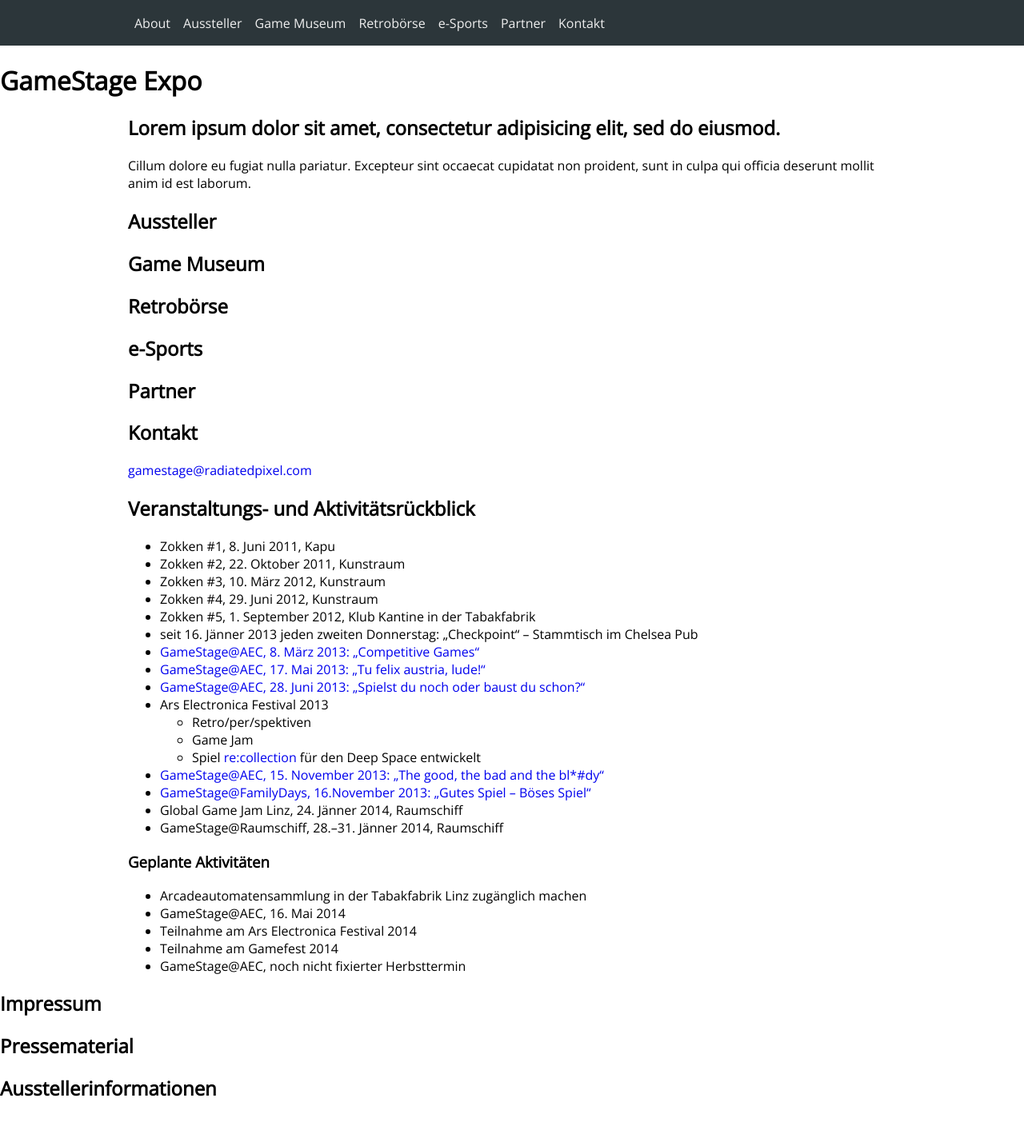
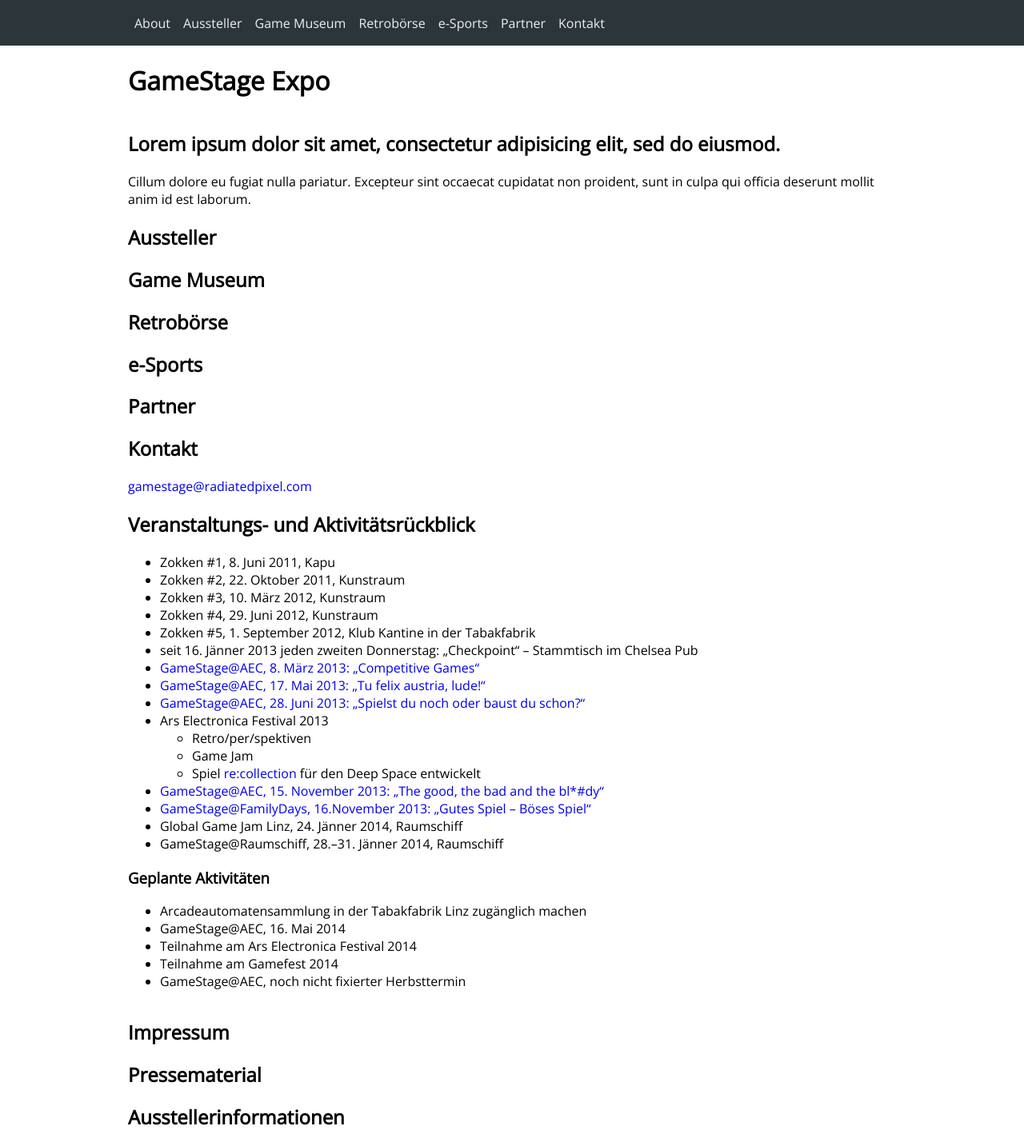
Before and after one commit to Lorti/gsexpo, a Jekyll site: the page built from index.html, in a window 1280 px wide. Shown: the whole page at 80% size. Built offline with Jekyll 4.4.1, drawn with Linux system fonts in a browser that asks for light colours; nearby versions of some CDN libraries; Markdown is read by kramdown in place of the engine named in the settings; before the commit the page ends 1397 px from its top, so only the background shows below that.

Commit message:
page title fixed, row class added to header and footer

```diff
--- a/_layouts/default.html
+++ b/_layouts/default.html
@@ -3,7 +3,7 @@
 <head>
   <meta charset="utf-8">
   <meta http-equiv="X-UA-Compatible" content="IE=edge,chrome=1">
-  <title>{{ page.title }}</title>
+  <title>{% if page.title %}{{ page.title }}{% endif %}{{ site.name}}</title>
   <meta name="viewport" content="width=device-width">
   <link href='http://fonts.googleapis.com/css?family=Open+Sans' rel='stylesheet' type='text/css'>
   <link rel="stylesheet" href="{{ site.baseurl }}/css/main.css">
@@ -24,13 +24,13 @@
       </ul>
     </nav>
 
-    <header class="header">
+    <header class="header row cf">
       <h1>GameStage Expo</h1>
     </header>
 
     {{ content }}
 
-    <footer class="footer">
+    <footer class="footer row cf">
       {% capture footer %}{% include footer.markdown %}{% endcapture %}
       {{ footer | markdownify }}
     </footer>
--- a/index.html
+++ b/index.html
@@ -1,6 +1,5 @@
 ---
 layout: default
-title: site.name
 ---
 
 <section class="row pagesection" id="aboutSection">
```
